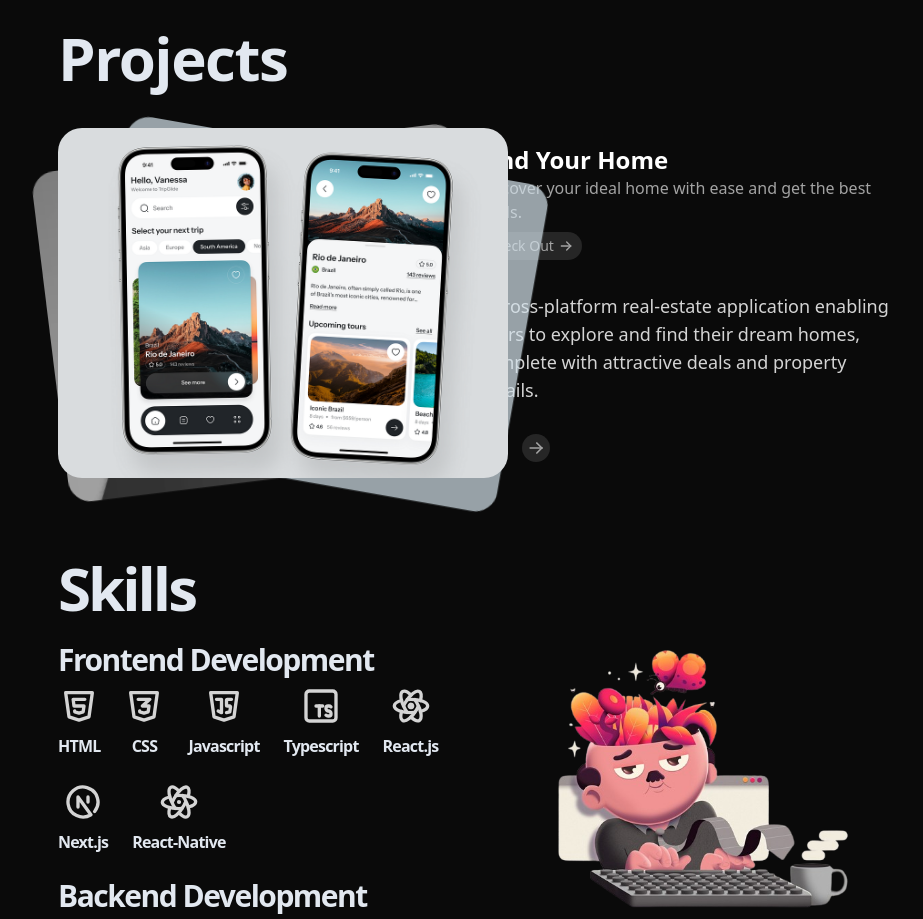
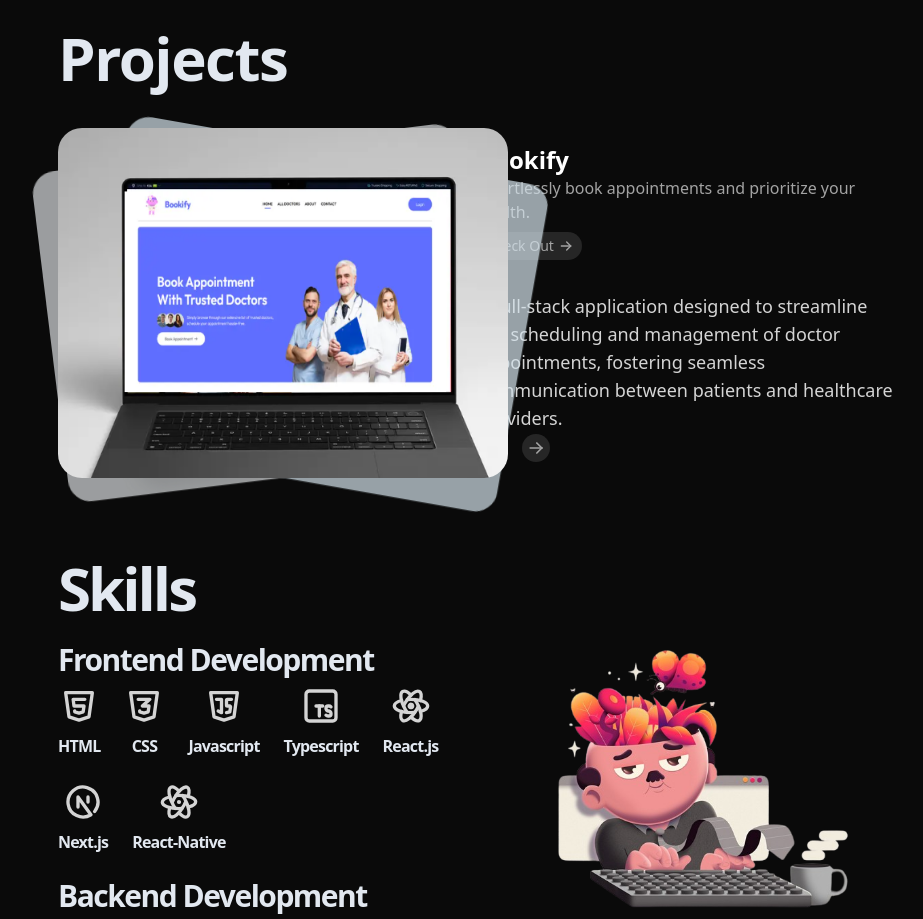
Before and after one commit to Debnath23/portfolio, a Next.js app: page / in a window 1280 px wide. Shown: the part 2180-3099 px from the top of the page, without its empty margins (162-1085 px from the left). Built offline with nearby package versions, Linux system fonts and the light colour scheme.

Commit message:
config project-section

```diff
--- a/components/sections/ProjectSection.jsx
+++ b/components/sections/ProjectSection.jsx
@@ -8,20 +8,20 @@ function ProjectSection() {
     {
       id: 1,
       quote:
+        "A full-stack application designed to streamline the scheduling and management of doctor appointments, fostering seamless communication between patients and healthcare providers.",
+      name: "Bookify",
+      designation: "Effortlessly book appointments and prioritize your health.",
+      src: "/assets/p-1.png",
+      href: "/bookify",
+    },
+    {
+      id: 2,
+      quote:
         "A cross-platform real-estate application enabling users to explore and find their dream homes, complete with attractive deals and property details.",
       name: "Find Your Home",
       designation: "Discover your ideal home with ease and get the best deals.",
       src: "/assets/p-2.png",
       href: "/find-your-home",
-    },
-    {
-      id: 2,
-      quote:
-        "A full-stack application designed to streamline the scheduling and management of doctor appointments, fostering seamless communication between patients and healthcare providers.",
-      name: "Bookify",
-      designation: "Effortlessly book appointments and prioritize your health.",
-      src: "/assets/p-1.png",
-      href: "/bookify",
     },
     {
       id: 3,
```
